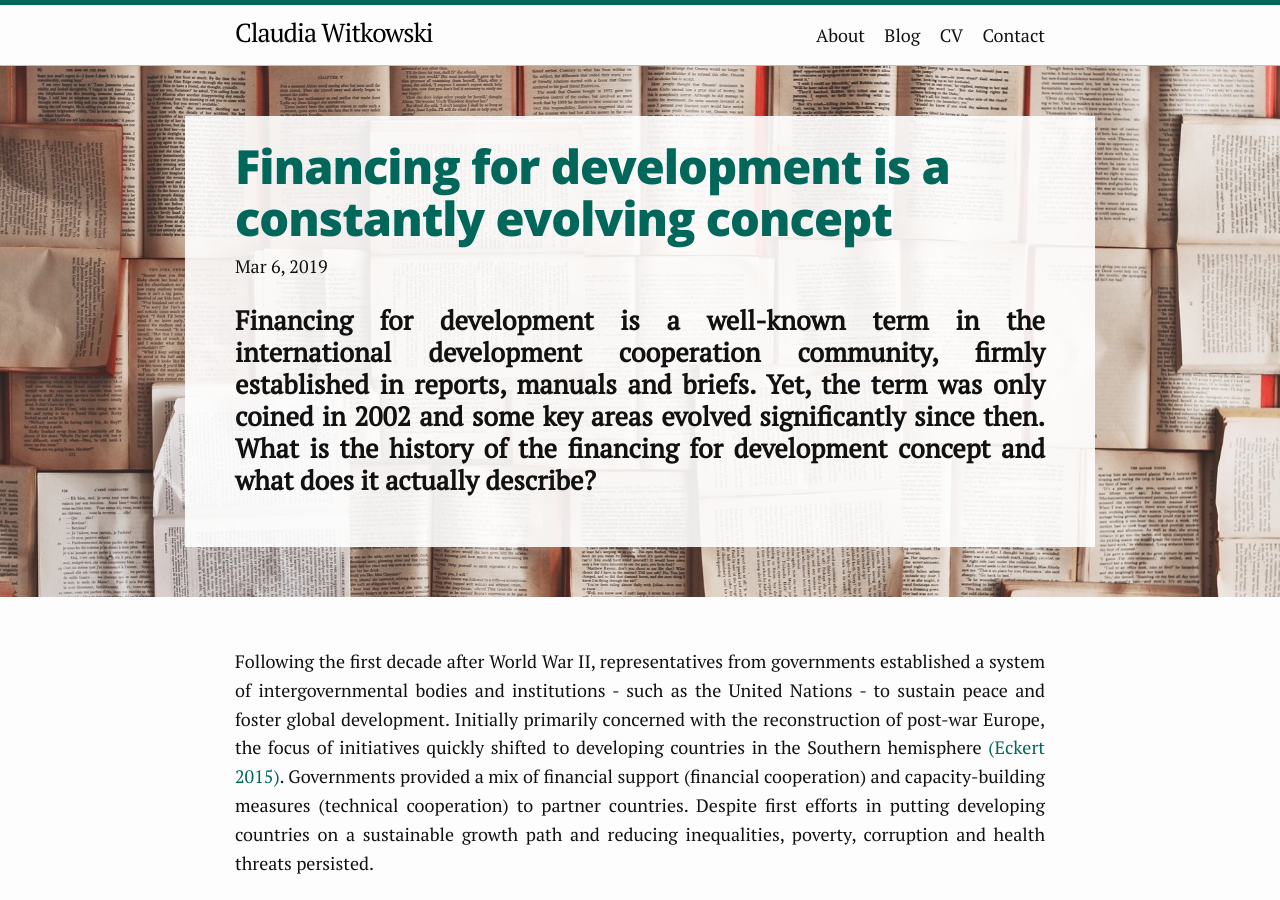
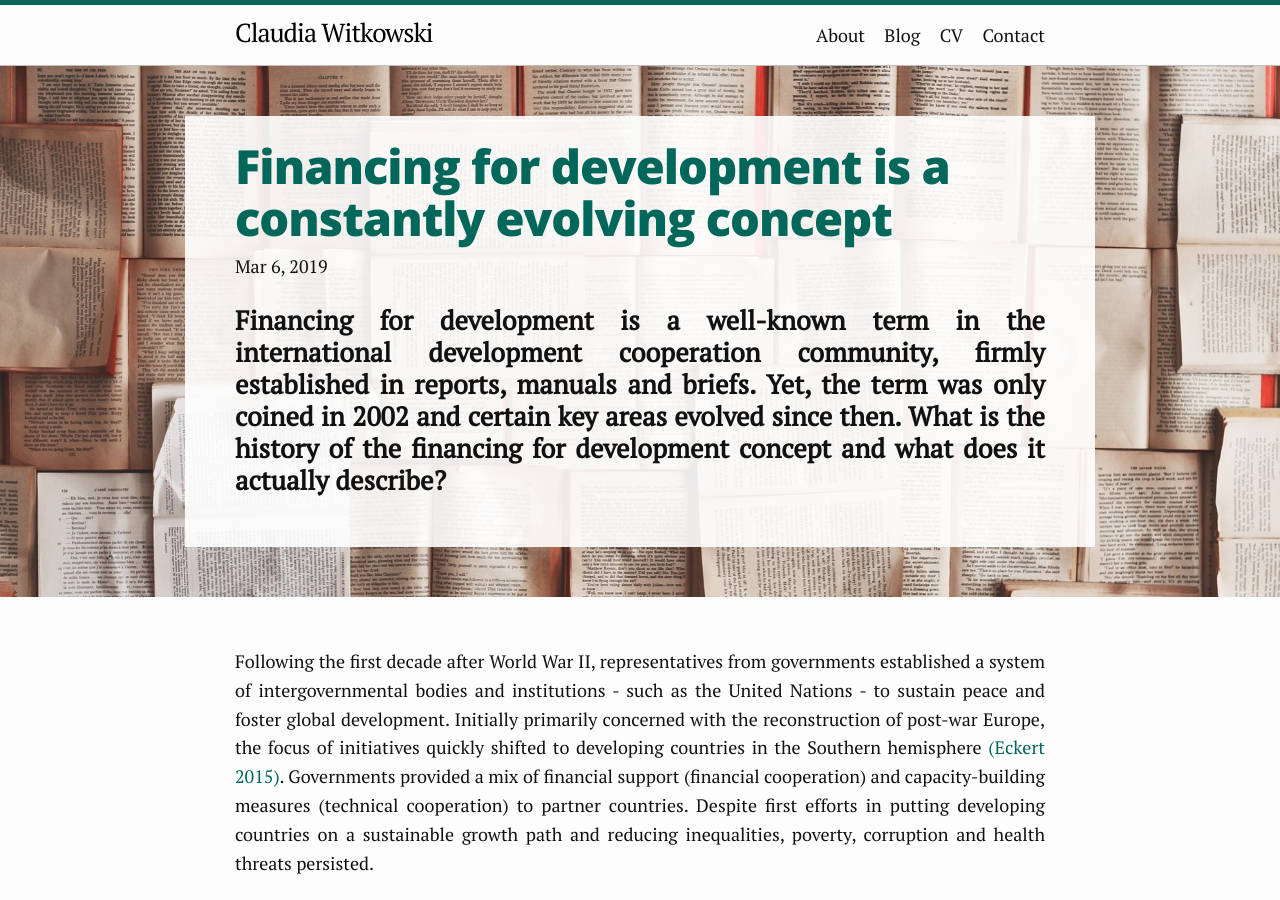
Before and after one commit to clawit91/website, a Jekyll site: the page built from _posts/2019-03-06-development-finance.md, in a window 1280 px wide and 900 px high. Built offline with Jekyll 4.4.1, drawn with Linux system fonts in a browser that asks for light colours.

Commit message:
Minor error in intro

```diff
--- a/_posts/2019-03-06-development-finance.md
+++ b/_posts/2019-03-06-development-finance.md
@@ -3,7 +3,7 @@ layout: post
 title: "Financing for development is a constantly evolving concept"
 permalink: /blog/2019-03-06-development-finance-history
 thumbnail: ../img/20190306.jpg
-summary: "<p style='text-align: justify;'>Financing for development is a well-known term in the international development cooperation community, firmly established in reports, manuals and briefs. Yet, the term was only coined in 2002 and some key areas evolved significantly since then. What is the history of the financing for development concept and what does it actually describe?</p>"
+summary: "<p style='text-align: justify;'>Financing for development is a well-known term in the international development cooperation community, firmly established in reports, manuals and briefs. Yet, the term was only coined in 2002 and certain key areas evolved since then. What is the history of the financing for development concept and what does it actually describe?</p>"
 ---
 
 <p style='text-align: justify;'>Following the first decade after World War II, representatives from governments established a system of intergovernmental bodies and institutions - such as the United Nations - to sustain peace and foster global development. Initially primarily concerned with the reconstruction of post-war Europe, the focus of initiatives quickly shifted to developing countries in the Southern hemisphere <a href="#ref1">(Eckert 2015)</a>. Governments provided a mix of financial support (financial cooperation) and capacity-building measures (technical cooperation) to partner countries. Despite first efforts in putting developing countries on a sustainable growth path and reducing inequalities, poverty, corruption and health threats persisted.</p>
```
